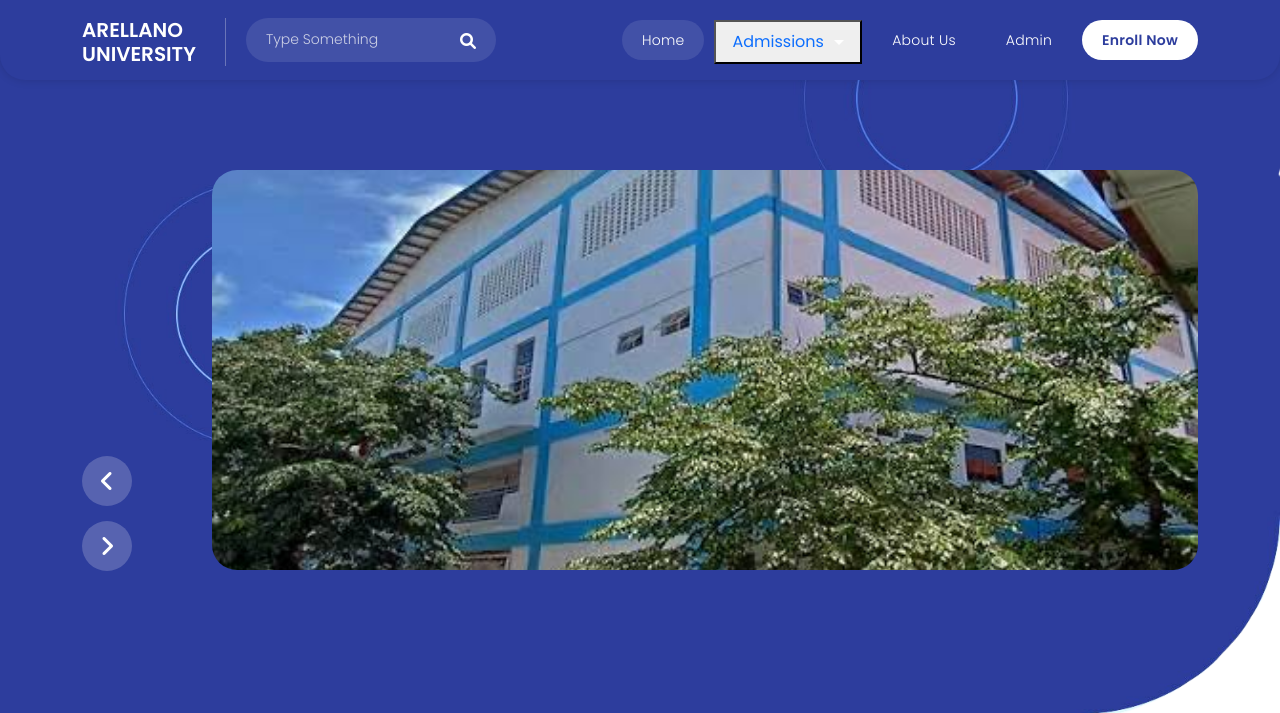
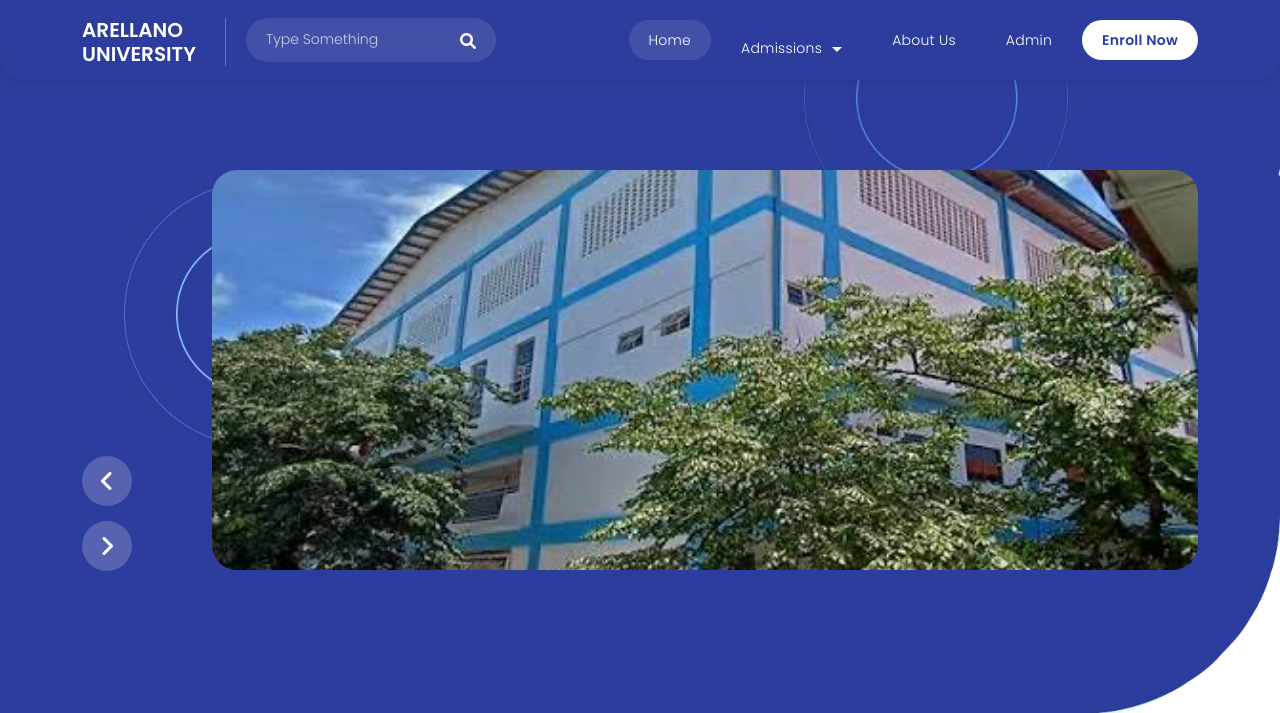
Before and after one commit to riegoheraa-cyber/au-jrc-enrollment-system, a Flask app: page / in a window 1280 px wide. Shown: the top 713 px of the page. Run offline with Flask 3, Linux system fonts and the light colour scheme; some libraries are stand-ins or nearby versions.

Commit message:
Fix updates

```diff
--- a/backend/templates/enroll.html
+++ b/backend/templates/enroll.html
@@ -70,10 +70,10 @@ https://templatemo.com/tm-586-scholar
 
               <!-- Admissions Dropdown -->
               <li class="nav-item dropdown scroll-to-section">
-                <button class="nav-link dropdown-toggle admissions-link" type="button" id="admissionsDropdown"
+                <a class="nav-link dropdown-toggle admissions-link" type="button" id="admissionsDropdown"
                   data-toggle="dropdown" aria-haspopup="true" aria-expanded="false">
                   Admissions
-                </button>
+                </a>
 
                 <div class="dropdown-menu admissions-menu" aria-labelledby="admissionsDropdown">
                   <a class="dropdown-item" href="/requirements">Admission Requirements</a>
--- a/backend/templates/index.html
+++ b/backend/templates/index.html
@@ -70,10 +70,10 @@ https://templatemo.com/tm-586-scholar
 
               <!-- Admissions Dropdown -->
               <li class="nav-item dropdown scroll-to-section">
-                <button class="nav-link dropdown-toggle admissions-link" type="button" id="admissionsDropdown"
+                <a class="nav-link dropdown-toggle admissions-link" type="button" id="admissionsDropdown"
                   data-toggle="dropdown" aria-haspopup="true" aria-expanded="false">
                   Admissions
-                </button>
+                </a>
 
                 <div class="dropdown-menu admissions-menu" aria-labelledby="admissionsDropdown">
                   <a class="dropdown-item" href="/requirements">Admission Requirements</a>
--- a/backend/templates/requirements.html
+++ b/backend/templates/requirements.html
@@ -70,10 +70,10 @@ https://templatemo.com/tm-586-scholar
 
               <!-- Admissions Dropdown -->
               <li class="nav-item dropdown scroll-to-section">
-                <button class="nav-link dropdown-toggle admissions-link" type="button" id="admissionsDropdown"
+                <a class="nav-link dropdown-toggle admissions-link" type="button" id="admissionsDropdown"
                   data-toggle="dropdown" aria-haspopup="true" aria-expanded="false">
                   Admissions
-                </button>
+                </a>
 
                 <div class="dropdown-menu admissions-menu" aria-labelledby="admissionsDropdown">
                   <a class="dropdown-item" href="#requirements">Admission Requirements</a>
```
